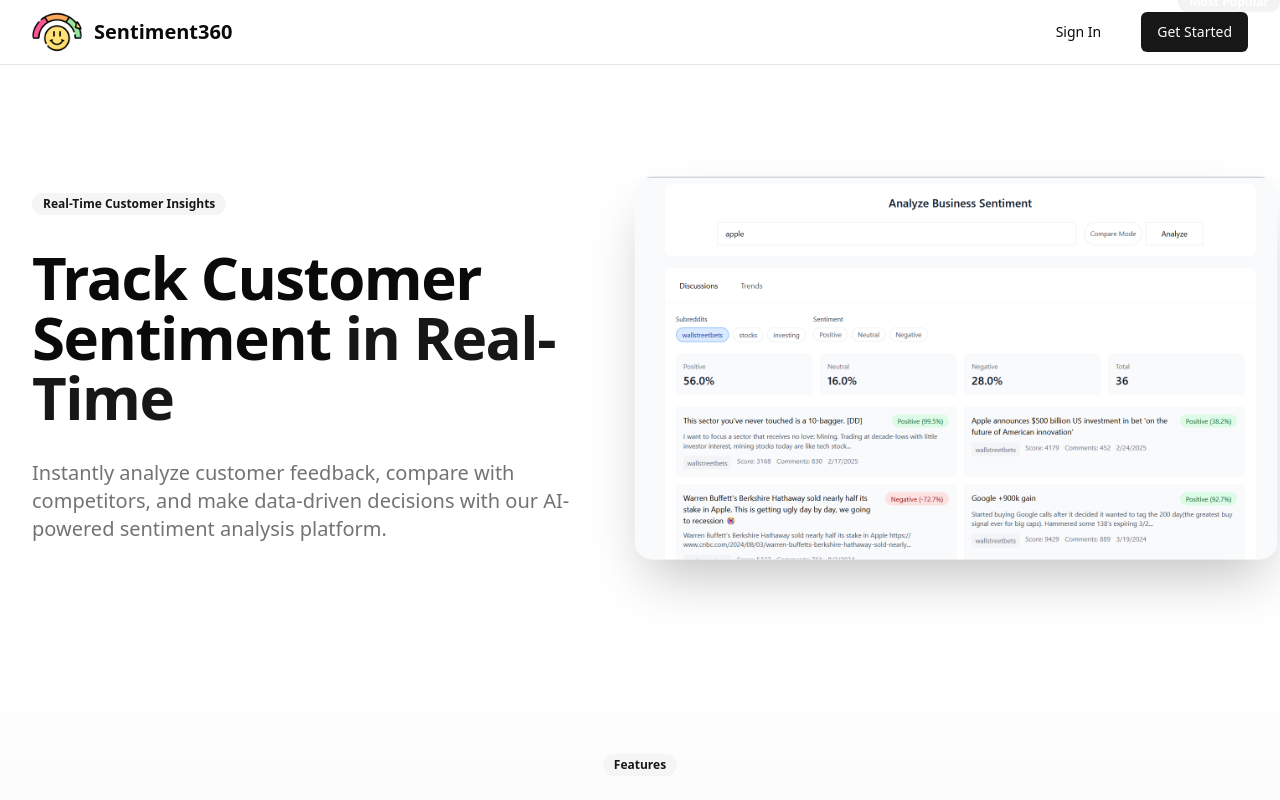
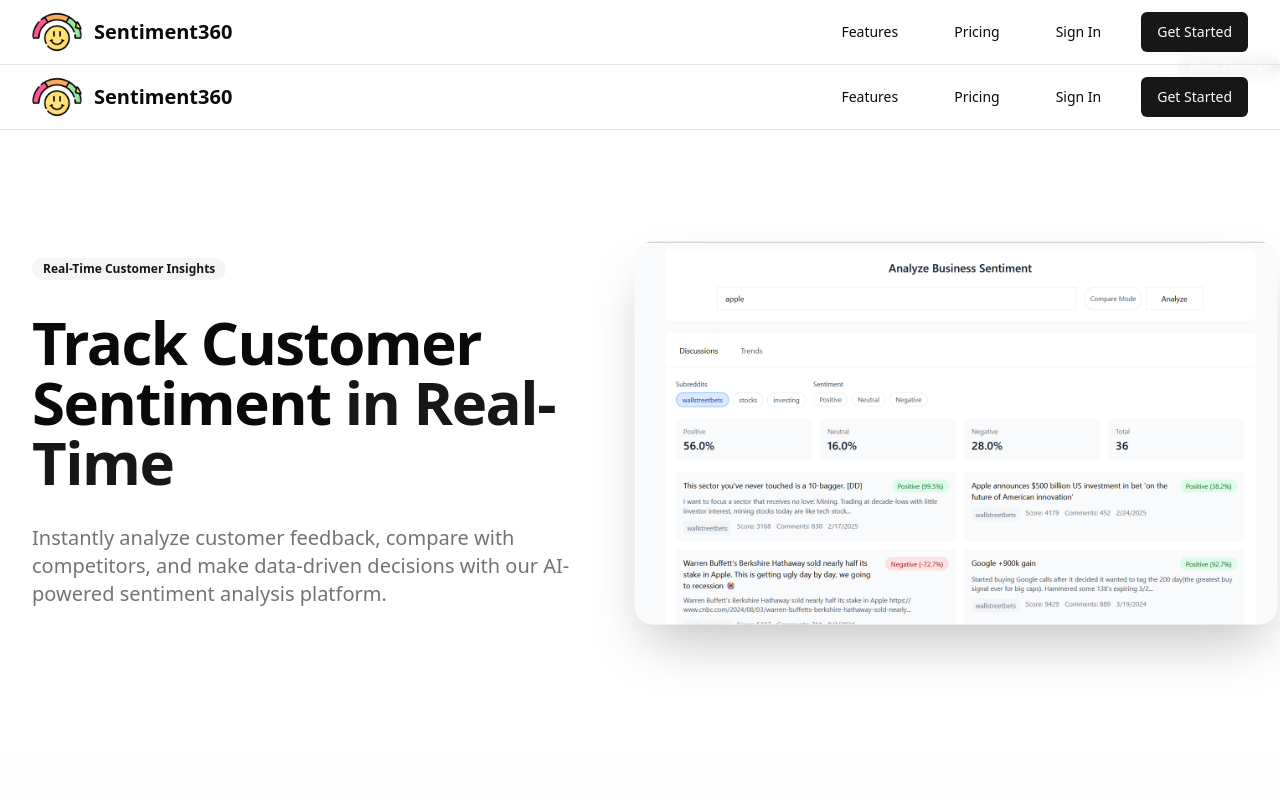
Before and after one commit to SurajSakhare100/sentiment360, a Next.js app: page / in a window 1280 px wide. Shown: the top 800 px of the page. Built offline with nearby package versions, Linux system fonts and the light colour scheme; no server answers.

Commit message:
made responsvie website

```diff
--- a/src/app/dashboard/page.tsx
+++ b/src/app/dashboard/page.tsx
@@ -2,9 +2,10 @@
 
 import { useEffect, useState } from 'react'
 import { useRouter } from 'next/navigation'
-import { useSession } from 'next-auth/react'
+import { useSession, signOut } from 'next-auth/react'
 import DashboardContent from '@/components/dashboard/DashboardContent'
-import { MoveLeftIcon } from 'lucide-react'
+import { MoveLeftIcon, LogOutIcon } from 'lucide-react'
+import { Button } from '@/components/ui/button'
 
 export default function DashboardPage() {
   const { data: session, status } = useSession()
@@ -25,19 +26,44 @@
     }
   }, [status, router, session])
 
+  const handleLogout = () => {
+    if (isGuest) {
+      localStorage.removeItem("guestToken")
+      router.push('/signin')
+    } else {
+      signOut({ callbackUrl: '/signin' })
+    }
+  }
+
   if (status === "loading" && !isGuest) {
     return <div className="min-h-screen flex items-center justify-center">Loading...</div>
   }
 
   return (
     <div className="min-h-screen bg-gray-50">
-      <div className="container mx-auto px-4 py-8">
-        <h1 className="text-3xl font-bold text-primary-900 pl-16">
-          <span className='flex items-center gap-2'>
-            <MoveLeftIcon onClick={() => router.push('/')} className="cursor-pointer" />
-            Welcome back, {userName}
-          </span>
-        </h1>
+      <div className="container mx-auto py-8">
+        <div className="flex flex-col sm:flex-row justify-between items-start sm:items-center mb-8 px-4">
+          <div className="flex items-center gap-2 mb-4 sm:mb-0 ">
+            <MoveLeftIcon
+              onClick={() => router.push('/')}
+              className="cursor-pointer"
+              size={24}
+            />
+            <h1 className="text-xl sm:text-3xl font-bold text-primary-900">
+              Welcome back, {userName}
+            </h1>
+          </div>
+
+          <Button
+            variant="outline"
+            className="flex items-center gap-2"
+            onClick={handleLogout}
+          >
+            <LogOutIcon size={18} />
+            <span>Logout</span>
+          </Button>
+        </div>
+
         <DashboardContent />
       </div>
     </div>
--- a/src/app/layout.tsx
+++ b/src/app/layout.tsx
@@ -3,6 +3,7 @@
 import { AuthProvider } from '@/components/providers/AuthProvider'
 import { Metadata } from 'next'
 import { Analytics } from '@vercel/analytics/react'
+import { Nav } from '@/components/nav'
 
 const inter = Inter({ subsets: ['latin'], variable: '--font-inter' })
 
@@ -42,6 +43,7 @@
     <html lang="en" >
       <body className={`${inter.variable} font-sans antialiased min-h-screen bg-background`}>
         <AuthProvider>
+          <Nav />
           <main className="relative flex min-h-screen flex-col">
             {children}
           </main>
--- a/src/components/dashboard/DashboardContent.tsx
+++ b/src/components/dashboard/DashboardContent.tsx
@@ -506,13 +506,13 @@
   }
 
   return (
-    <div className="max-w-7xl mx-auto px-4 py-6">
+    <div className="max-w-9xl  mx-auto px-4 py-6">
       <div className="bg-white rounded-xl shadow-sm p-6 mb-6">
         <div className="max-w-5xl mx-auto">
           <h2 className="text-2xl font-semibold mb-6 text-center text-gray-900">
             Analyze Business Sentiment
           </h2>
-          <div className="flex gap-4">
+          <div className="flex gap-4 flex-col sm:flex-row">
             {comparisonMode ? (
               <>
                 <div className="flex-1 grid grid-cols-2 gap-4">
--- a/src/components/features.tsx
+++ b/src/components/features.tsx
@@ -21,7 +21,7 @@
 import dashboard from "../../public/images/dashboard.png"
 export default function FeaturesPage() {
   return (
-    <div className="min-h-screen">
+    <div className="min-h-screen" id="features">
       {/* Hero Section */}
       <section className="py-20 bg-gradient-to-b from-background to-muted">
         <div className="container space-y-8 text-center">
--- a/src/components/nav.tsx
+++ b/src/components/nav.tsx
@@ -4,11 +4,19 @@
 import { useSession, signOut } from "next-auth/react"
 import Image from "next/image"
 import logo from "../../public/images/logo.png"
+import { useState } from "react"
+import { Menu, X } from "lucide-react"
+
 export function Nav() {
   const { data: session, status } = useSession()
+  const [isMenuOpen, setIsMenuOpen] = useState(false)
+
+  const toggleMenu = () => {
+    setIsMenuOpen(!isMenuOpen)
+  }
 
   return (
-    <nav className="sticky top-0 z-50 border-b bg-background/95 ">
+    <nav className="sticky top-0 z-50 border-b bg-background/95 backdrop-blur">
       <div className="container flex h-16 items-center justify-between">
         <div className="flex items-center space-x-4">
           <Link href="/" className="flex items-center space-x-3">
@@ -23,8 +31,14 @@
           </Link>
         </div>
 
+        {/* Desktop Navigation */}
         <div className="hidden md:flex items-center space-x-6">
-
+          <Link href="#features">
+            <Button variant="ghost">Features</Button>
+          </Link>
+          <Link href="#pricing">
+            <Button variant="ghost">Pricing</Button>
+          </Link>
 
           {status === "authenticated" ? (
             <>
@@ -49,7 +63,55 @@
             </>
           )}
         </div>
+
+        {/* Mobile Menu Button */}
+        <div className="md:hidden">
+          <Button variant="ghost" size="icon" onClick={toggleMenu}>
+            {isMenuOpen ? <X size={24} /> : <Menu size={24} />}
+          </Button>
+        </div>
       </div>
+
+      {/* Mobile Navigation */}
+      {isMenuOpen && (
+        <div className="md:hidden border-t py-4 px-6 bg-background shadow-lg">
+          <div className="flex flex-col space-y-4">
+            <Link href="/#features" onClick={toggleMenu}>
+              <Button variant="ghost" className="w-full justify-start">Features</Button>
+            </Link>
+            <Link href="/#pricing" onClick={toggleMenu}>
+              <Button variant="ghost" className="w-full justify-start">Pricing</Button>
+            </Link>
+
+            {status === "authenticated" ? (
+              <>
+                <Link href="/dashboard" onClick={toggleMenu}>
+                  <Button variant="ghost" className="w-full justify-start">Dashboard</Button>
+                </Link>
+                <Button
+                  variant="outline"
+                  className="w-full justify-start"
+                  onClick={() => {
+                    toggleMenu()
+                    signOut({ callbackUrl: '/' })
+                  }}
+                >
+                  Sign Out
+                </Button>
+              </>
+            ) : (
+              <>
+                <Link href="/signin" onClick={toggleMenu}>
+                  <Button variant="ghost" className="w-full justify-start">Sign In</Button>
+                </Link>
+                <Link href="/signin" onClick={toggleMenu}>
+                  <Button className="w-full">Get Started</Button>
+                </Link>
+              </>
+            )}
+          </div>
+        </div>
+      )}
     </nav>
   )
 }
--- a/src/components/pricing.tsx
+++ b/src/components/pricing.tsx
@@ -5,7 +5,7 @@
 
 export default function PricingPage() {
   return (
-    <div className="min-h-screen">
+    <div className="min-h-screen" id="pricing">
       {/* Hero Section */}
       <section className="py-20 bg-gradient-to-b from-background to-muted">
         <div className="container space-y-8 text-center">
```
